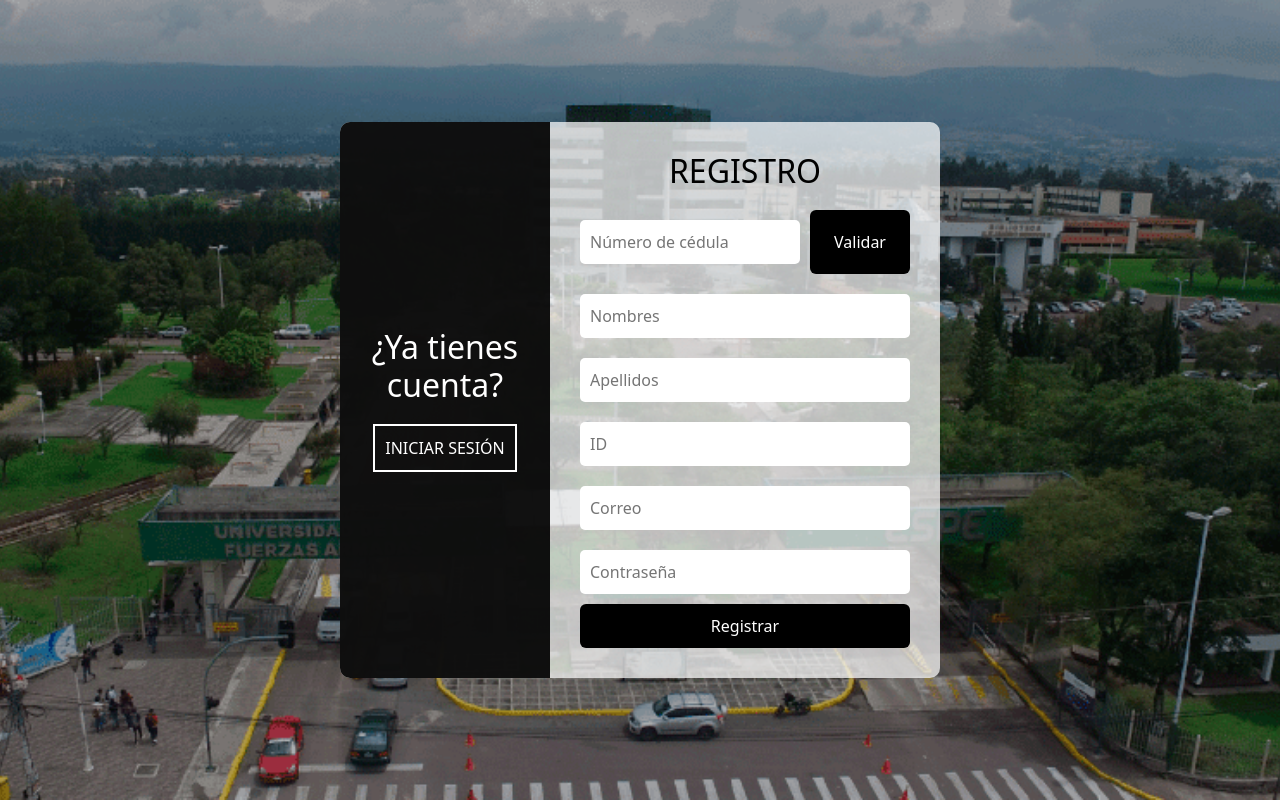
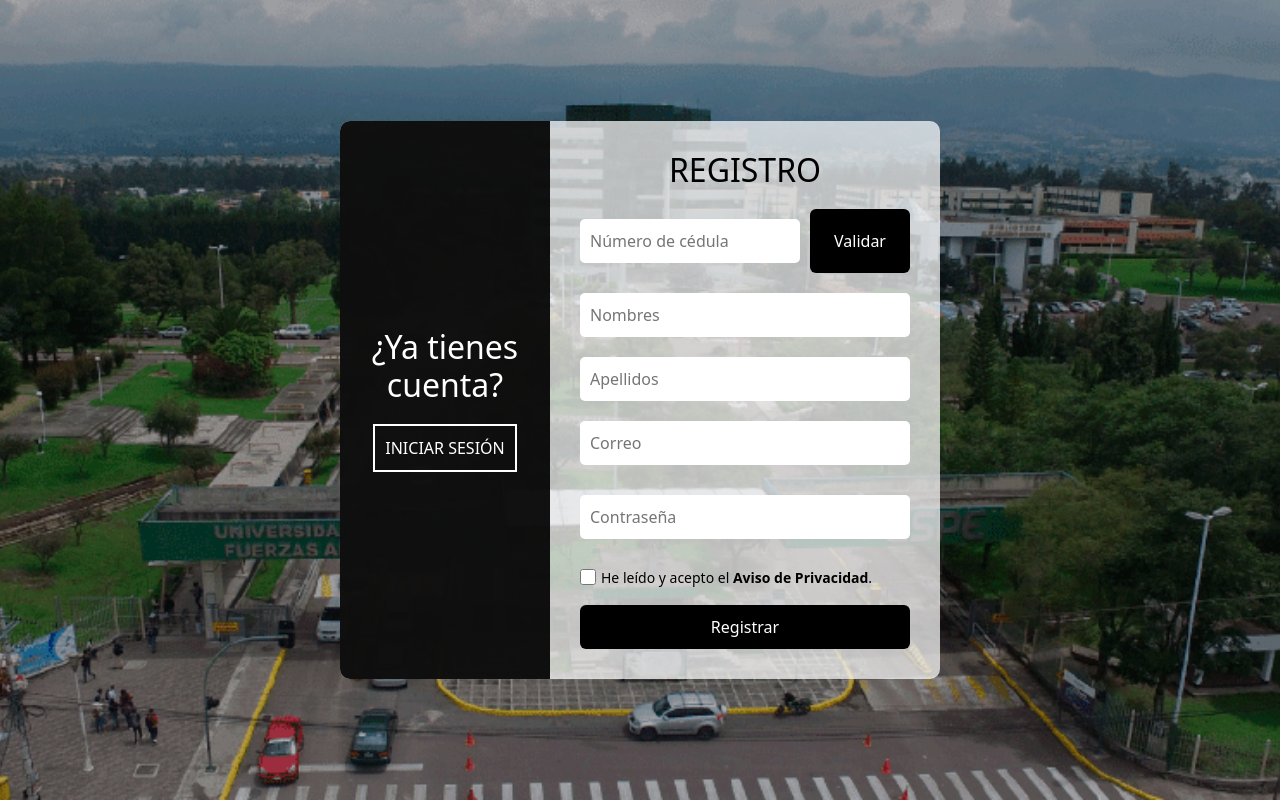
Before and after one commit to aeherrera16/proyectoWF, a React (Create React App) app: page /login in a window 1280 px wide. Both pictures are taken after a click on the button "REGISTRARSE". Built offline with nearby package versions, Linux system fonts and the light colour scheme.

Commit message:
Acuerdo de Privacidad

```diff
--- /dev/null
+++ b/src/components/forms/PrivacyModal.jsx
@@ -0,0 +1,44 @@
+import React from "react";
+import "./PrivacyModal.scss";
+
+const PrivacyModal = ({ isOpen, onClose }) => {
+  if (!isOpen) return null;
+
+  return (
+    <div className="modal-overlay">
+      <div className="modal-content">
+        <h3>Aviso de Privacidad</h3>
+        <p>
+          <strong>Estimado usuario,</strong>
+          <br /><br />
+          En cumplimiento con la Ley Orgánica de Protección de Datos Personales del Ecuador,
+          le informamos que sus datos personales serán recopilados y procesados exclusivamente
+          para los fines de validación y autenticación dentro de nuestro sistema.
+        </p>
+        <p><strong>Finalidad del Tratamiento de Datos:</strong></p>
+        <ul>
+          <li>✅ Garantizar su identidad y acceso seguro al sistema.</li>
+          <li>✅ Proteger la integridad de su información.</li>
+          <li>✅ Cumplir con normativas de seguridad y prevención de fraudes.</li>
+        </ul>
+        <p><strong>Confidencialidad y Seguridad:</strong></p>
+        <p>
+          Nos comprometemos a manejar su información con estricta confidencialidad
+          y aplicar las medidas técnicas y organizativas adecuadas para su protección.
+        </p>
+        <p><strong>Derechos del Usuario:</strong></p>
+        <ul>
+          <li>🔹 Acceder, actualizar y rectificar sus datos.</li>
+          <li>🔹 Solicitar la eliminación de su información cuando ya no sea necesaria.</li>
+          <li>🔹 Limitar el tratamiento de sus datos conforme a la ley.</li>
+        </ul>
+        <p>📌 <strong>Al continuar con el uso del sistema, usted acepta los términos de este aviso de privacidad.</strong></p>
+        <br></br>
+        <p><strong>Atentamente,</strong><br />Universidad de las Fuerzas Armadas "ESPE"</p>
+        <button className="close-button" onClick={onClose}>Cerrar</button>
+      </div>
+    </div>
+  );
+};
+
+export default PrivacyModal;
--- /dev/null
+++ b/src/components/forms/PrivacyModal.scss
@@ -0,0 +1,54 @@
+.modal-overlay {
+    position: fixed;
+    top: 0;
+    left: 0;
+    width: 100%;
+    height: 100%;
+    background: rgba(0, 0, 0, 0.5);
+    display: flex;
+    align-items: center;
+    justify-content: center;
+  }
+
+  .modal-content {
+    background: white;
+    padding: 20px;
+    border-radius: 10px;
+    max-width: 500px;
+    text-align: left;
+    box-shadow: 0px 4px 10px rgba(0, 0, 0, 0.3);
+  }
+
+  .modal-content h3 {
+    margin-top: 0;
+    color: #333;
+  }
+
+  .modal-content p, .modal-content ul {
+    font-size: 14px;
+    color: #444;
+  }
+
+  .modal-content ul {
+    list-style: none;
+    padding-left: 0;
+  }
+
+  .modal-content li {
+    margin-bottom: 5px;
+  }
+
+  .close-button {
+    display: block;
+    margin: 20px auto 0;
+    padding: 10px 15px;
+    background: black;
+    color: white;
+    border: none;
+    border-radius: 5px;
+    cursor: pointer;
+  }
+
+  .close-button:hover {
+    background: #ffffff;
+  }
--- a/src/components/forms/RegisterForm.jsx
+++ b/src/components/forms/RegisterForm.jsx
@@ -1,19 +1,29 @@
 import React, { useState } from "react";
 import Button from "./Button";
+import PrivacyModal from "./PrivacyModal";
 import "./RegisterForm.scss";
 
 const RegisterForm = () => {
+  const [loading, setLoading] = useState(false);
+  const [successMessage, setSuccessMessage] = useState("");
   const [cedula, setCedula] = useState("");
   const [nombres, setNombres] = useState("");
   const [apellidos, setApellidos] = useState("");
   const [id, setId] = useState("");
   const [correo, setCorreo] = useState("");
   const [contrasena, setContrasena] = useState("");
+  const [acceptTerms, setAcceptTerms] = useState(false);
   const [errors, setErrors] = useState({});
+  const [modalOpen, setModalOpen] = useState(false);
 
   const validateCedula = (cedula) => {
     const regex = /^\d{10}$/;
     return regex.test(cedula);
+  };
+
+  const validateCorreo = (correo) => {
+    const regex = /^[a-zA-Z0-9._%+-]+@[a-zA-Z0-9.-]+\.[a-zA-Z]{2,}$/;
+    return regex.test(correo);
   };
 
   const handleCedulaChange = (e) => {
@@ -23,17 +33,29 @@ const RegisterForm = () => {
     }
   };
 
+  const handleCorreoChange = (e) => {
+    const value = e.target.value;
+    setCorreo(value);
+
+    if (!validateCorreo(value)) {
+      setErrors({ ...errors, correo: "Por favor ingresa un correo electrónico válido." });
+    } else {
+      setErrors({ ...errors, correo: "" });
+    }
+  };
+
   const handleValidateCedula = async () => {
     if (!validateCedula(cedula)) {
       setErrors({ ...errors, cedula: "La cédula debe ser un número de 10 dígitos." });
       return;
     }
 
+    setLoading(true);
+    setSuccessMessage("");
+
     try {
       const response = await fetch(`http://localhost:3001/persona/${cedula}`);
       const data = await response.json();
-
-      console.log("Respuesta del servidor:", data);
 
       if (!response.ok) throw new Error(data.error || "Persona no encontrada");
 
@@ -41,15 +63,16 @@ const RegisterForm = () => {
       setApellidos(data.apellidos);
       setId(data.id);
       setErrors({ ...errors, cedula: "" });
+      setSuccessMessage("¡Validación correcta!");
     } catch (error) {
       setErrors({ ...errors, cedula: "No se encontró una persona con esa cédula." });
       setNombres("");
       setApellidos("");
       setId("");
+    } finally {
+      setLoading(false);
     }
   };
-
-
 
   const handleSubmit = (e) => {
     e.preventDefault();
@@ -72,33 +95,22 @@ const RegisterForm = () => {
         </div>
         {errors.cedula && <p className="error-message">{errors.cedula}</p>}
 
-        <input
-          type="text"
-          placeholder="Nombres"
-          value={nombres}
-          onChange={(e) => setNombres(e.target.value)}
-        />
+        <input type="text" placeholder="Nombres" value={nombres} readOnly />
 
-        <input
-          type="text"
-          placeholder="Apellidos"
-          value={apellidos}
-          onChange={(e) => setApellidos(e.target.value)}
-        />
+        <input type="text" placeholder="Apellidos" value={apellidos} readOnly />
 
-        <input
-          type="text"
-          placeholder="ID"
-          value={id}
-          onChange={(e) => setId(e.target.value)}
-        />
+        <input type="hidden" value={id} />
 
-        <input
-          type="email"
-          placeholder="Correo"
-          value={correo}
-          onChange={(e) => setCorreo(e.target.value)}
-        />
+        <div className="correo-container">
+          <input
+            type="email"
+            placeholder="Correo"
+            value={correo}
+            onChange={handleCorreoChange}
+            className={errors.correo ? "error" : ""}
+          />
+          {errors.correo && <p className="error-message">{errors.correo}</p>}
+        </div>
 
         <input
           type="password"
@@ -107,8 +119,36 @@ const RegisterForm = () => {
           onChange={(e) => setContrasena(e.target.value)}
         />
 
-        <Button type="submit">Registrar</Button>
+        {/* Aviso de privacidad */}
+        <div className="terms-container">
+          <label className="terms-label">
+            <input
+              type="checkbox"
+              checked={acceptTerms}
+              onChange={() => setAcceptTerms(!acceptTerms)}
+            />
+            <span>
+              He leído y acepto el{" "}
+              <a
+                href="#"
+                onClick={(e) => {
+                  e.preventDefault();
+                  setModalOpen(true);
+                }}
+                className="bold-black"
+              >
+                <strong>Aviso de Privacidad</strong>
+              </a>.
+            </span>
+          </label>
+        </div>
+
+        <Button type="submit" disabled={!acceptTerms}>
+          Registrar
+        </Button>
       </form>
+
+      <PrivacyModal isOpen={modalOpen} onClose={() => setModalOpen(false)} />
     </div>
   );
 };
--- a/src/components/forms/RegisterForm.scss
+++ b/src/components/forms/RegisterForm.scss
@@ -8,12 +8,18 @@
     margin-bottom: 20px;
   }
 
+  .bold-black {
+  font-weight: bold;
+  color: black;
+  text-decoration: none; // Opcional, si no quieres subrayado
+}
+
   .cedula-container {
     display: flex;
     width: 100%;
     justify-content: space-between;
     margin-bottom: 10px;
-
+    position: relative;
 
     input {
       flex-grow: 1;
@@ -67,4 +73,135 @@
     font-size: 12px;
     margin: -8px 0 10px 0;
   }
+
+  /* Estilo para la sección de términos */
+  .terms-container {
+    display: flex;
+    align-items: center;
+    margin: 10px 0;
+
+    .terms-label {
+      display: flex;
+      align-items: center;
+      gap: 5px; // Espacio entre el checkbox y el texto
+      font-size: 14px;
+    }
+
+    input[type="checkbox"] {
+      width: 16px;
+      height: 16px;
+    }
+  }
+
+  .correo-container {
+    width: 100%;
+    margin-bottom: 10px;
+  }
 }
+
+button:disabled {
+  cursor: not-allowed;  // Cambia el cursor a "no permitido"
+  opacity: 0.5;  // Baja la opacidad para indicar que está deshabilitado
+  pointer-events: none;  // Deshabilita cualquier interacción con el botón
+}
+
+.form {
+  display: flex;
+  flex-direction: column;
+  align-items: center;
+  color: rgb(0, 0, 0);
+
+  h2 {
+    margin-bottom: 20px;
+  }
+
+  .bold-black {
+    font-weight: bold;
+    color: black;
+    text-decoration: none; // Opcional, si no quieres subrayado
+  }
+
+  .cedula-container {
+    display: flex;
+    width: 100%;
+    justify-content: space-between;
+    margin-bottom: 10px;
+    position: relative;
+
+    input {
+      flex-grow: 1;
+      padding: 10px;
+      margin-right: 10px;
+      border: none;
+      border-radius: 5px;
+      max-width: 250px;
+    }
+
+    button {
+      padding: 8px 15px;
+      cursor: pointer;
+      width: auto;
+      min-width: 100px;
+      max-width: 150px;
+    }
+  }
+
+  input {
+    width: 100%;
+    padding: 10px;
+    margin: 10px 0;
+    border: none;
+    border-radius: 5px;
+  }
+
+  button {
+    background: #000000;
+    color: white;
+    border: none;
+    padding: 10px;
+    cursor: pointer;
+    width: 100%;
+  }
+
+  .options {
+    display: flex;
+    justify-content: space-between;
+    width: 100%;
+  }
+
+  a {
+    color: white;
+    text-decoration: none;
+    margin-top: 10px;
+  }
+
+  .error-message {
+    color: red;
+    font-size: 12px;
+    margin: -8px 0 10px 0;
+  }
+
+  /* Estilo para la sección de términos */
+  .terms-container {
+    display: flex;
+    align-items: center;
+    margin: 10px 0;
+
+    .terms-label {
+      display: flex;
+      align-items: center;
+      gap: 5px; // Espacio entre el checkbox y el texto
+      font-size: 14px;
+    }
+
+    input[type="checkbox"] {
+      width: 16px;
+      height: 16px;
+    }
+  }
+
+  .correo-container {
+    width: 100%;
+    margin-bottom: 10px;
+  }
+}
```
